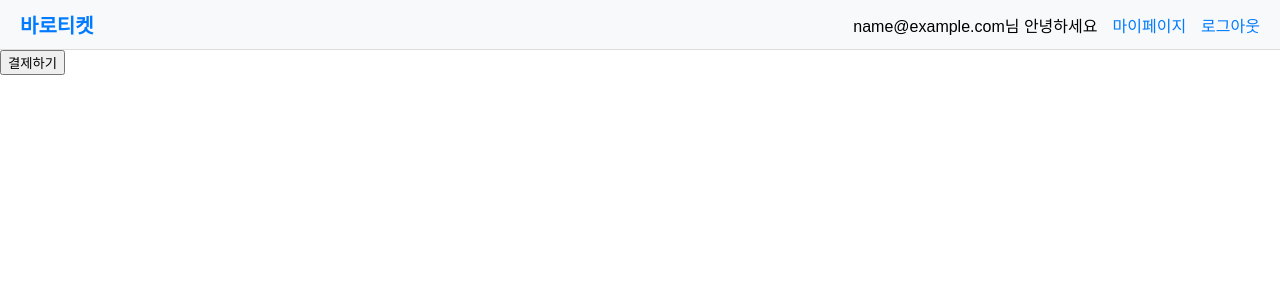
After one commit to ssg-project/fe-web, a Flask app: page /concert/1/payment in a window 1280 px wide. The commit adds this page. Shown: the top 300 px of the page. Run offline with Flask 3, Linux system fonts and the light colour scheme; the visitor is signed in with stand-in values (Sample User, id 1); data that the repository does not hold is empty.

Commit message:
결제페이지 완성

```diff
--- a/app/app.py
+++ b/app/app.py
@@ -5,6 +5,7 @@ from .routes.main_route import main_bp
 from .routes.detail_route import detail_bp
 from .routes.waiting_route import waiting_bp
 from .routes.mypage_route import mypage_bp
+from .routes.payment_route import payment_bp
 
 def create_app():
     app = Flask(__name__)
@@ -23,4 +24,5 @@ def create_app():
     app.register_blueprint(detail_bp)
     app.register_blueprint(waiting_bp)
     app.register_blueprint(mypage_bp)
+    app.register_blueprint(payment_bp)
     return app
--- /dev/null
+++ b/app/routes/payment_route.py
@@ -0,0 +1,26 @@
+from flask import Blueprint, render_template, session, redirect, url_for
+import requests
+# from config import base_url
+
+payment_bp = Blueprint('payment', __name__)
+
+@payment_bp.route('/concert/<int:concert_id>/payment')
+def process_payment(concert_id):
+    if 'user_email' not in session:
+        return redirect(url_for('auth.login'))
+
+    try:
+        api_url = f"http://127.0.0.1:8003/api/v1/concert/{concert_id}"
+        response = requests.get(api_url)
+
+        if response.status_code == 200:
+            concert = response.json()  # API 응답의 JSON 데이터를 concert 변수에 저장
+            return render_template('payment.html', concert=concert)
+        else:
+            print(f"API 응답 에러: {response.status_code}")
+            print(f"응답 내용: {response.text}")
+            return f"콘서트 정보를 가져오는데 실패했습니다.", 400
+
+    except Exception as e:
+        print(f"Error details: {e}")
+        return f"결제 페이지 로딩 중 오류가 발생했습니다: {e}", 500
--- a/app/templates/detail.html
+++ b/app/templates/detail.html
@@ -39,7 +39,7 @@
                         <p><strong>설명:</strong> {{ concert.description }}</p>
                         <p><small>등록일: {{ concert.created_at }}</small></p>
                         <div class="booking-container">
-                            <form action="{{ url_for('detail.start_booking', concert_id=concert['concert_id']) }}" method="get">
+                            <form action="{{ url_for('payment.process_payment', concert_id=concert['concert_id']) }}" method="get">
                                 <button type="submit" class="submit-button">예매하기</button>
                             </form>
                         </div>
--- /dev/null
+++ b/app/templates/payment.html
@@ -0,0 +1,31 @@
+<!DOCTYPE html>
+<html lang="ko">
+    <head>
+        <meta charset="UTF-8">
+        <meta name="viewport" content="width=device-width, initial-scale=1.0">
+        <title>Ticketing System</title>
+        <link rel="stylesheet" href="{{ url_for('static', filename='css/main.css') }}">
+        <script src="{{ url_for('static', filename='js/main.js') }}"></script>
+    </head>
+<body>
+    <header>
+        <div class="logo">
+            <a href="{{ url_for('main.home') }}" class="baro-ticket-link">바로티켓</a>
+        </div>
+        <nav class="menu">
+            {% if session.get('user_email') %}
+                <span class="welcome-message">{{ session.get('user_email') }}님 안녕하세요</span>
+                <a href="/mypage">마이페이지</a>
+                <a href="/auth/logout">로그아웃</a>
+            {% else %}
+                <a href="/auth/login">로그인</a>
+                <a href="/auth/signup">회원가입</a>
+                <a href="/mypage">마이페이지</a>
+            {% endif %}
+        </nav>
+    </header>
+    <div class="payment-container">
+        <button class="payment-button" onclick="alert('결제가 진행됩니다.')">결제하기</button>
+    </div>
+</body>
+</html>
```
Also changed, not shown: app/routes/detail_route.py (+0 -16 lines).
